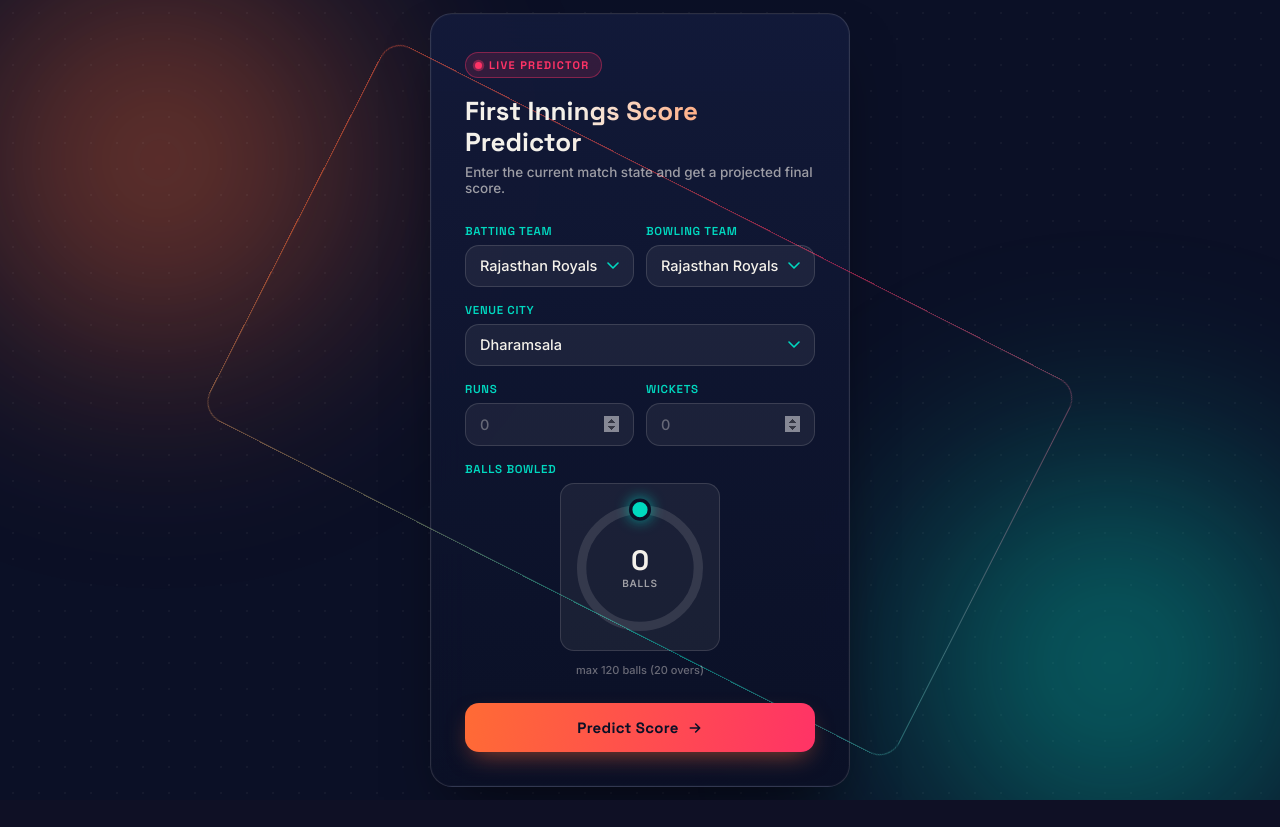
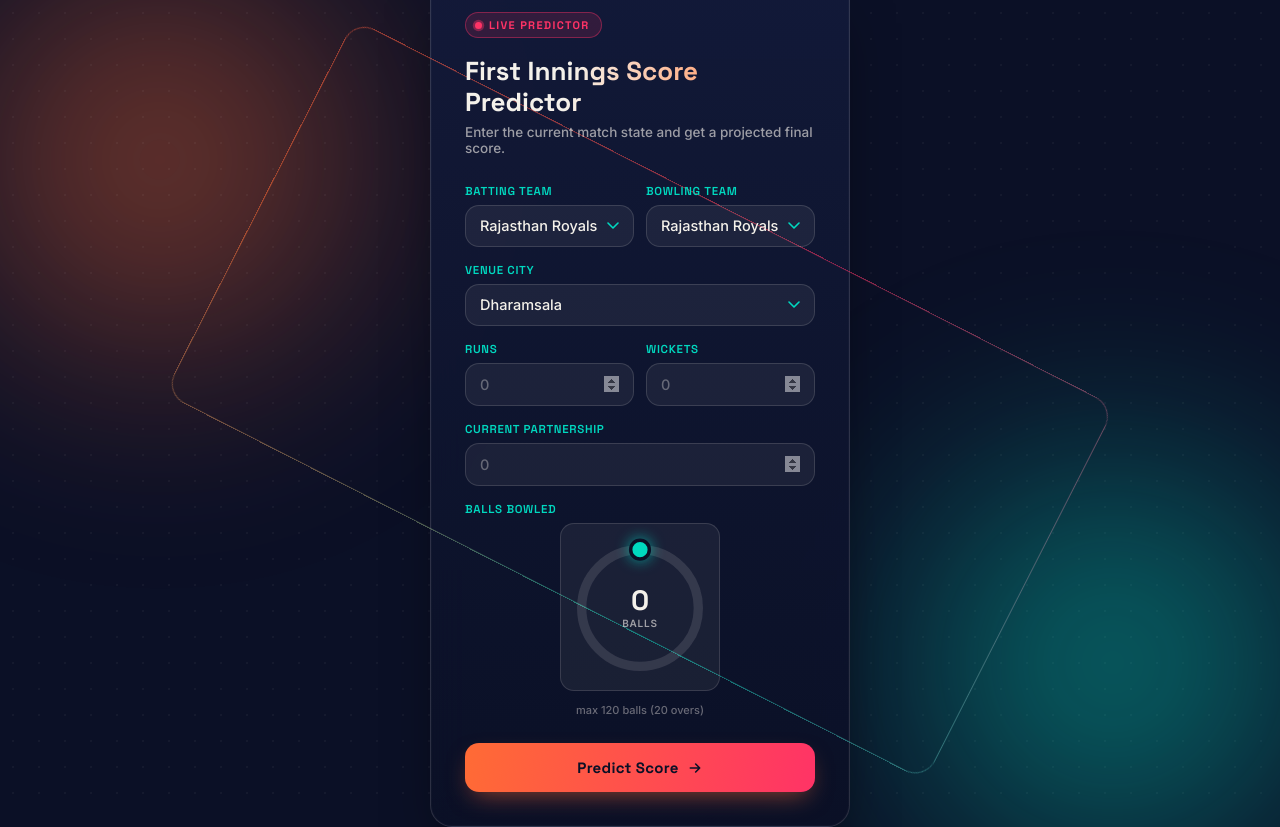
Before and after one commit to nagendragouda390-lgtm/Cricket-score-predictor-ipl, a Flask app: page / in a window 1280 px wide. Before the commit the page ends 800 px from the top, so only its background shows below. Run offline with Flask 3, Linux system fonts and the light colour scheme; parts of the project's set-up code (start-up, migrations or seed data) failed here and were passed over.

Commit message:
Add files via upload

```diff
--- a/templates/index.html
+++ b/templates/index.html
@@ -62,6 +62,11 @@
         <label for="wicket">Wickets</label>
         <input type="number" name="wicket" id="wicket" placeholder="0" required>
       </div>
+    </div>
+
+    <div class="field">
+      <label for="partnership">Current Partnership</label>
+      <input type="number" name="partnership" id="partnership" placeholder="0" required>
     </div>
 
     <div class="field">
```
